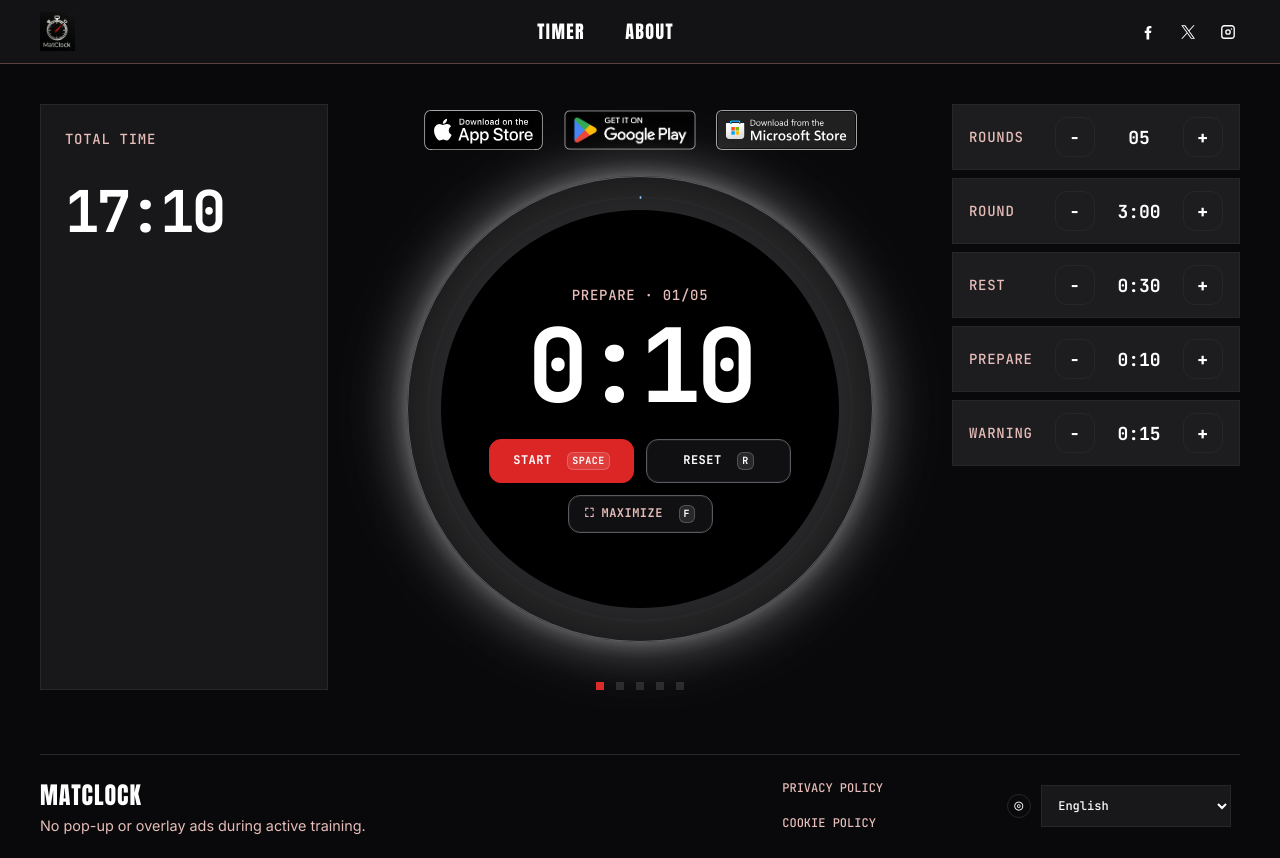
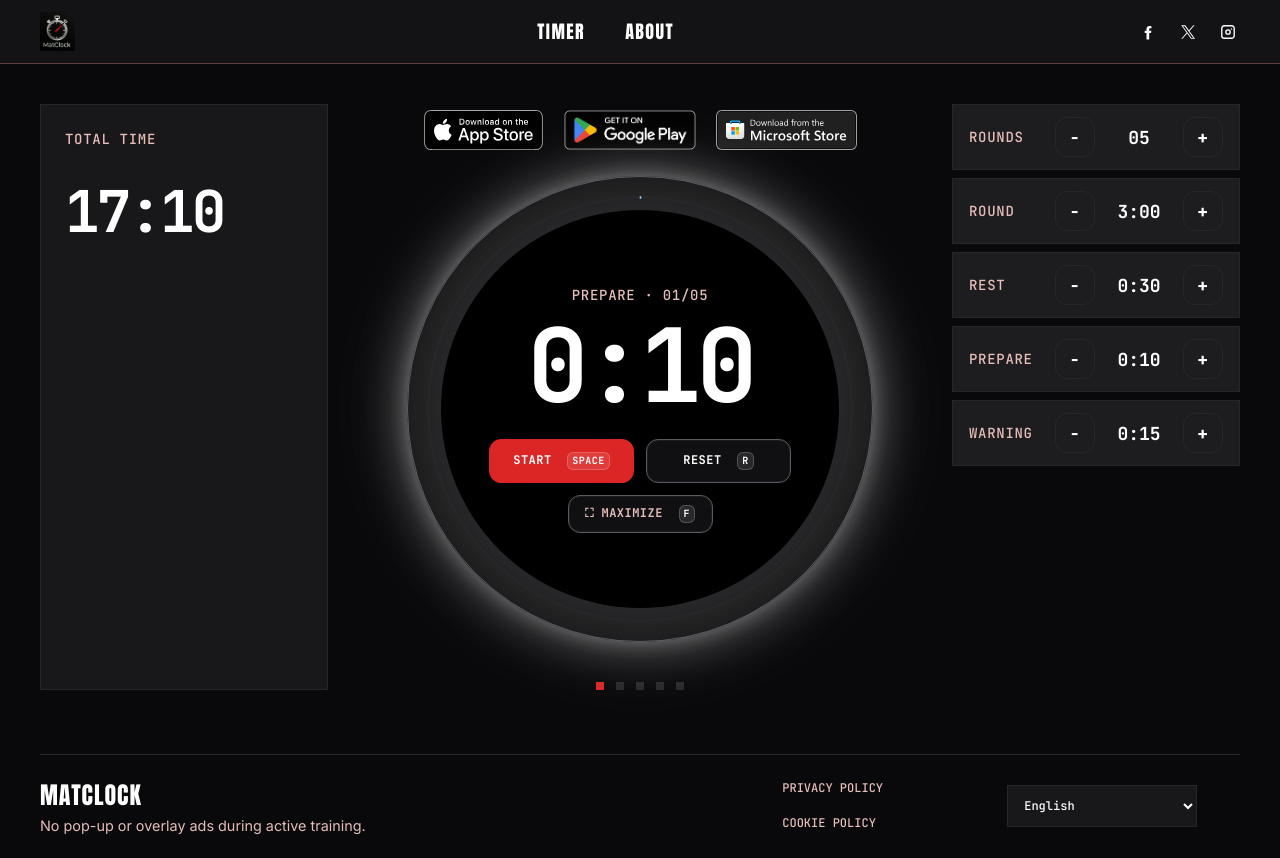
Before and after one commit to Alexunique1/MatClock-Fight-Interval-Timer, a Next.js app: page / in a window 1280 px wide. Built offline with nearby package versions, Linux system fonts and the light colour scheme.

Commit message:
Remove footer language icon

```diff
--- a/app/globals.css
+++ b/app/globals.css
@@ -183,8 +183,7 @@ a {
 .panel-label,
 .setting-stepper > span,
 .round-label,
-.next-label,
-.language-select span {
+.next-label {
   color: var(--on-surface-variant);
   font-family: var(--font-mono);
   font-size: 14px;
@@ -588,18 +587,6 @@ a {
   text-transform: uppercase;
 }
 
-.language-select span {
-  display: grid;
-  width: 24px;
-  height: 24px;
-  place-items: center;
-  border: 1px solid var(--border-muted);
-  border-radius: 999px;
-  color: var(--text-primary);
-  font-size: 15px;
-  line-height: 1;
-}
-
 .language-select select {
   min-height: 42px;
   width: min(190px, 100%);
--- a/components/site-footer.tsx
+++ b/components/site-footer.tsx
@@ -24,7 +24,6 @@ export function SiteFooter({ dictionary, locale, onLocaleChange }: SiteFooterPro
         </div>
 
         <label className="language-select">
-          <span aria-hidden>◎</span>
           <select value={locale} onChange={(event) => onLocaleChange(event.target.value as Locale)}>
             {locales.map((item) => (
               <option key={item} value={item}>
```
